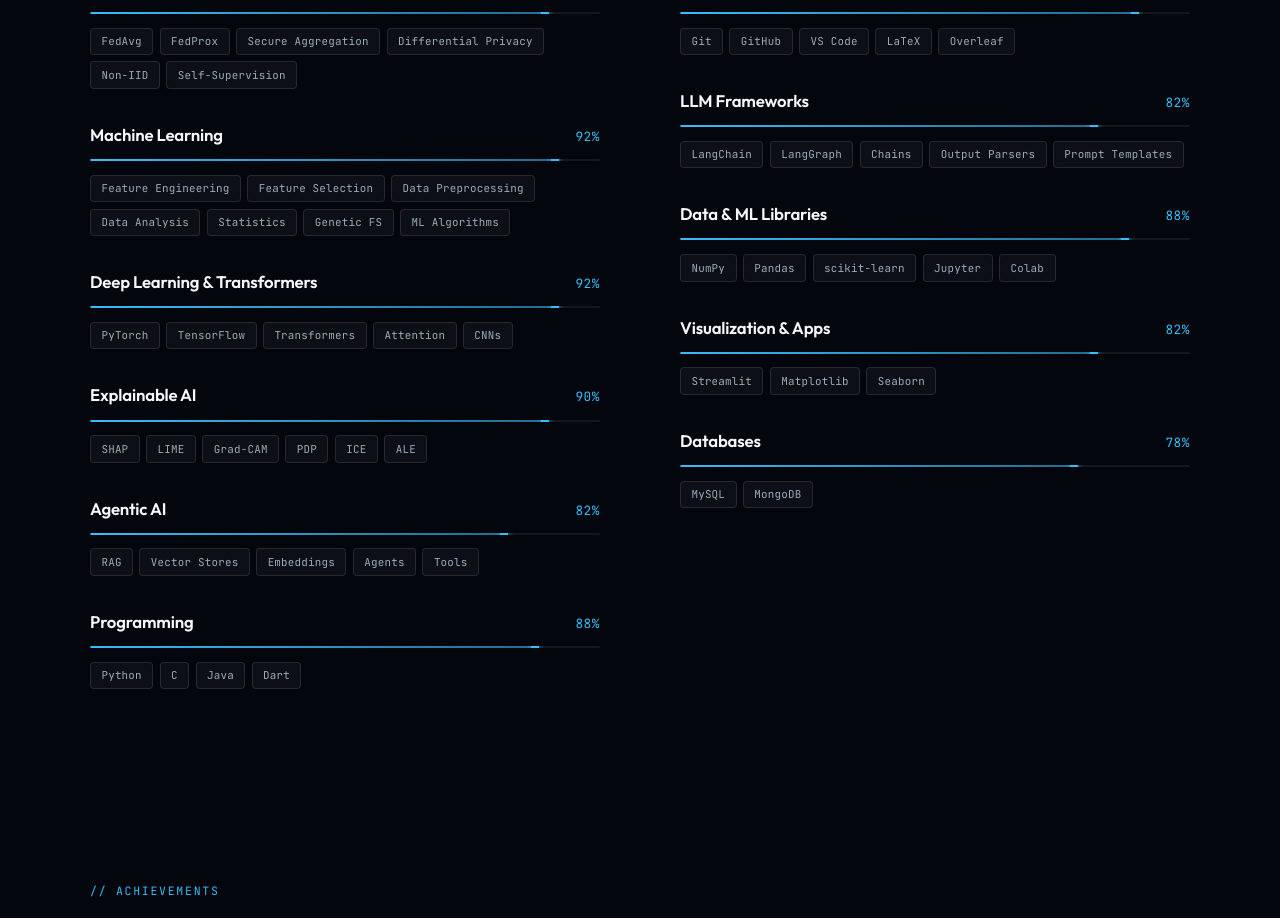
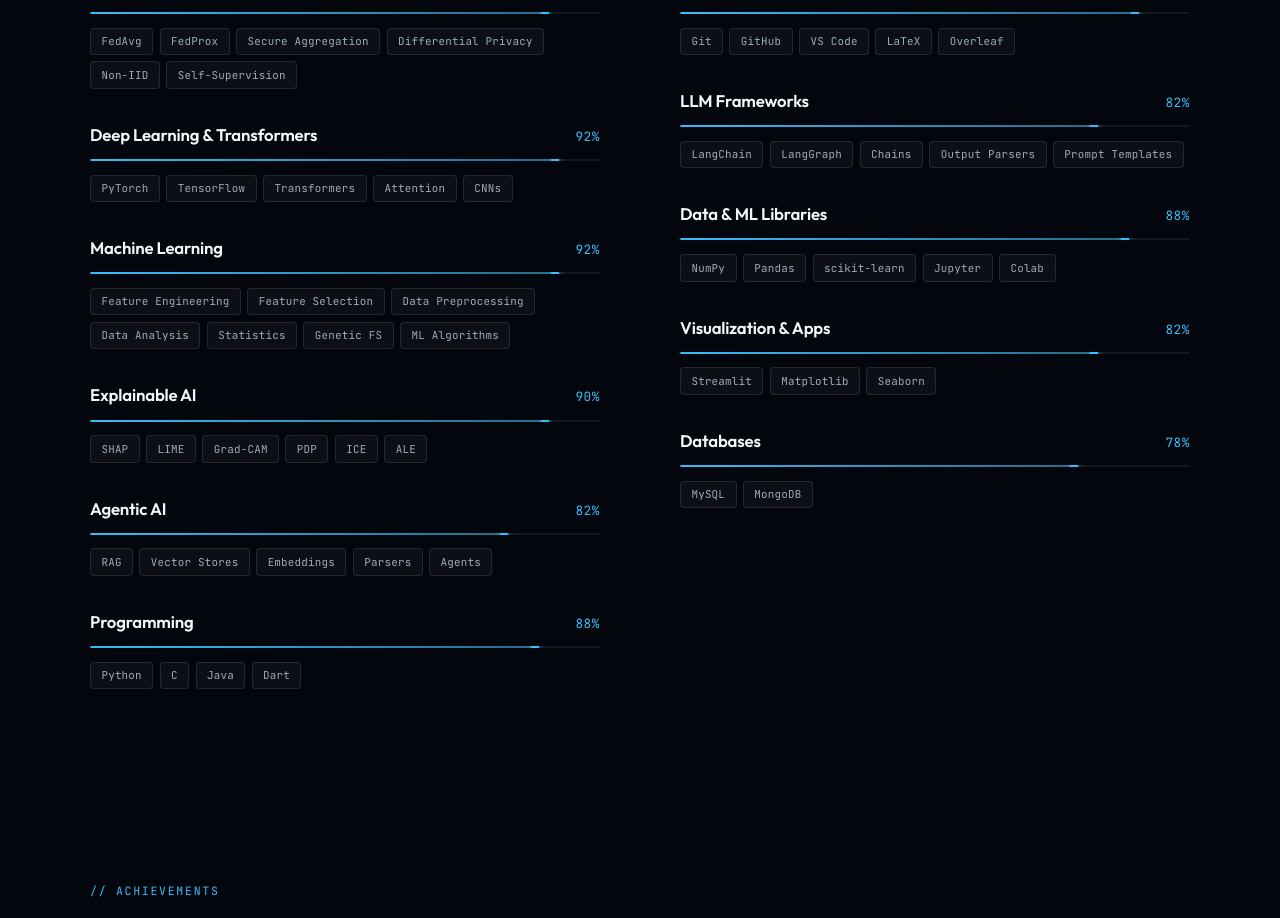
Before and after one commit to iamshibly/shibly-s-portfolio, a React (Vite) app: page / in a window 1280 px wide. Shown: the part 9964-10882 px from the top of the page. Built offline with nearby package versions, Linux system fonts and the light colour scheme; no server answers.

Commit message:
Skills: reorder CORE & ML (Deep Learning before ML), swap Agents/Tools→Parsers
Co-Authored-By: shiblysui <zubayer0ahmad@gmail.com>

```diff
--- a/src/data/portfolio.ts
+++ b/src/data/portfolio.ts
@@ -412,10 +412,10 @@ export const skillGroups: SkillGroup[] = [
     groupTitle: 'CORE & ML',
     skills: [
       { name: 'Federated Learning',             level: 90, tags: ['FedAvg', 'FedProx', 'Secure Aggregation', 'Differential Privacy', 'Non-IID', 'Self-Supervision'] },
+      { name: 'Deep Learning & Transformers',   level: 92, tags: ['PyTorch', 'TensorFlow', 'Transformers', 'Attention', 'CNNs'] },
       { name: 'Machine Learning',               level: 92, tags: ['Feature Engineering', 'Feature Selection', 'Data Preprocessing', 'Data Analysis', 'Statistics', 'Genetic FS', 'ML Algorithms'] },
-      { name: 'Deep Learning & Transformers',   level: 92, tags: ['PyTorch', 'TensorFlow', 'Transformers', 'Attention', 'CNNs'] },
       { name: 'Explainable AI',                 level: 90, tags: ['SHAP', 'LIME', 'Grad-CAM', 'PDP', 'ICE', 'ALE'] },
-      { name: 'Agentic AI',                     level: 82, tags: ['RAG', 'Vector Stores', 'Embeddings', 'Agents', 'Tools'] },
+      { name: 'Agentic AI',                     level: 82, tags: ['RAG', 'Vector Stores', 'Embeddings', 'Parsers', 'Agents'] },
       { name: 'Programming',                    level: 88, tags: ['Python', 'C', 'Java', 'Dart'] },
     ],
   },
```
